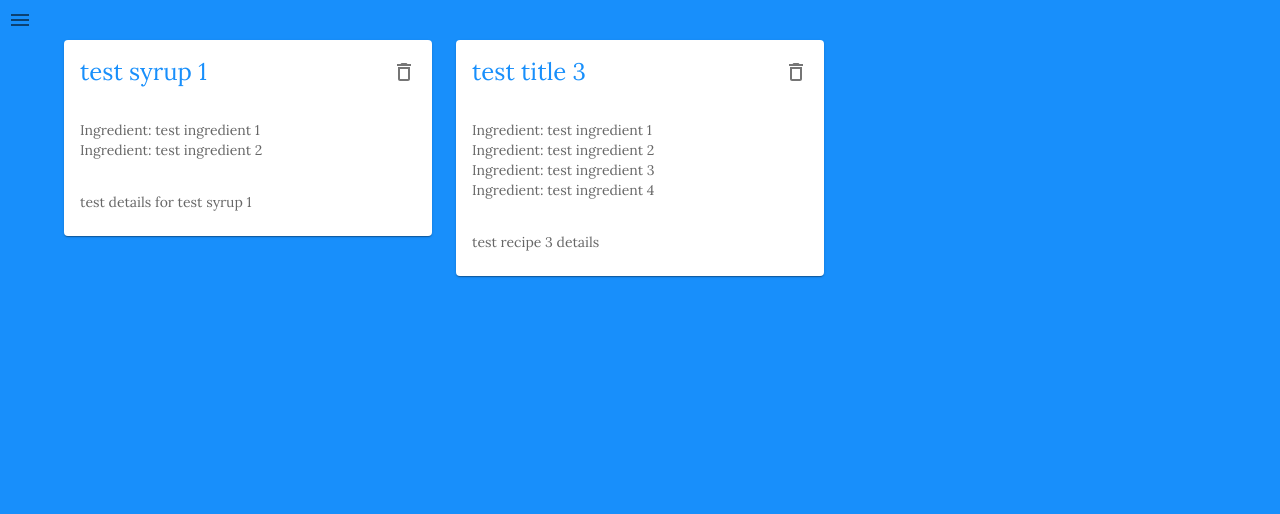
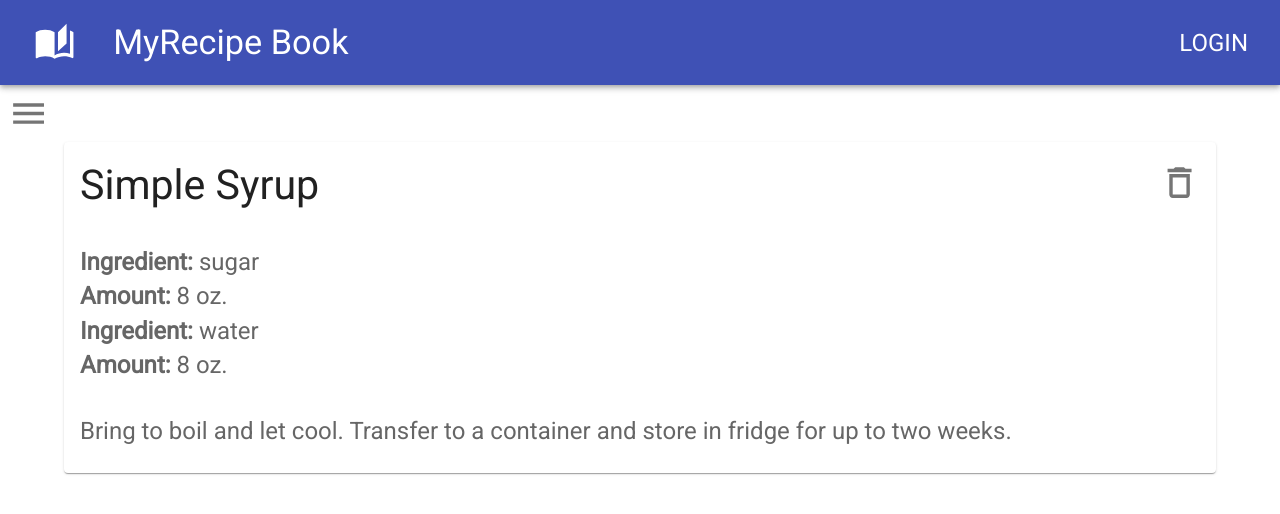
Before and after one commit to drewpate/recipe-book-app, a React (Create React App) app: page /recipes in a window 1280 px wide. Shown: the top 514 px of the page. Built offline with nearby package versions, Linux system fonts and the light colour scheme; data requests are answered from the project's data file.

Commit message:
work on styling, add features to recipes page, add AppBar component

```diff
--- a/data/db.json
+++ b/data/db.json
@@ -1,42 +1,19 @@
 {
   "recipes": [
     {
-      "title": "test syrup 1",
-      "details": "test details for test syrup 1",
+      "title": "Simple Syrup",
+      "details": "Bring to boil and let cool. Transfer to a container and store in fridge for up to two weeks.",
       "ingredients": [
         {
-          "ingredient": "test ingredient 1",
-          "amount": "test amount 1"
+          "ingredient": "sugar",
+          "amount": "8 oz."
         },
         {
-          "ingredient": "test ingredient 2",
-          "amount": "test amount 1"
+          "ingredient": "water",
+          "amount": "8 oz."
         }
       ],
-      "id": 6
-    },
-    {
-      "title": "test title 3",
-      "details": "test recipe 3 details",
-      "ingredients": [
-        {
-          "ingredient": "test ingredient 1",
-          "amount": "amount 1"
-        },
-        {
-          "ingredient": "test ingredient 2",
-          "amount": "amount 2"
-        },
-        {
-          "ingredient": "test ingredient 3",
-          "amount": "amount 3"
-        },
-        {
-          "ingredient": "test ingredient 4",
-          "amount": "amount 4"
-        }
-      ],
-      "id": 7
+      "id": 8
     }
   ]
 }
--- a/package.json
+++ b/package.json
@@ -10,6 +10,7 @@
     "@testing-library/jest-dom": "^5.16.2",
     "@testing-library/react": "^12.1.3",
     "@testing-library/user-event": "^13.5.0",
+    "clsx": "^1.2.1",
     "react": "^17.0.2",
     "react-dom": "^17.0.2",
     "react-router-dom": "^6.3.0",
--- a/src/App.js
+++ b/src/App.js
@@ -3,79 +3,33 @@ import Home from "./Components/Home";
 import NewRecipeForm from "./Components/NewRecipeForm";
 import Recipes from "./Components/Recipes";
 import { ThemeProvider, createTheme } from "@mui/material/styles";
-import { GlobalStyles } from "@mui/material";
-import {
-  Drawer,
-  ListItem,
-  ListItemIcon,
-  ListItemText,
-  IconButton,
-} from "@mui/material";
-import {
-  CheckBoxOutlineBlankOutlined,
-  DraftsOutlined,
-  HomeOutlined,
-  InboxOutlined,
-  MailOutline,
-  ReceiptOutlined,
-} from "@mui/icons-material";
-import MenuIcon from "@mui/icons-material/Menu";
-import { useState } from "react";
-
-const data = [
-  {
-    name: "Home",
-    icon: <HomeOutlined />,
-  },
-  { name: "Inbox", icon: <InboxOutlined /> },
-  { name: "Outbox", icon: <CheckBoxOutlineBlankOutlined /> },
-  { name: "Sent mail", icon: <MailOutline /> },
-  { name: "Draft", icon: <DraftsOutlined /> },
-  { name: "Trash", icon: <ReceiptOutlined /> },
-];
-
-const font = "'Lora', serif";
+import MyDrawer from "./Components/MyDrawer";
+import ButtonAppBar from "./Components/AppBar";
+const font = "'Roboto', sans-serif";
 
 const theme = createTheme({
   palette: {
+    type: "light",
     primary: {
-      main: "#188ffb",
+      main: "#3f51b5",
+    },
+    secondary: {
+      main: "#f50057",
     },
   },
   typography: {
     fontFamily: font,
-    allVariants: {
-      color: "#188ffb",
-    },
+    fontSize: 24,
   },
 });
 
 function App() {
-  const [open, setOpen] = useState(false);
-
-  const getList = () => (
-    <div style={{ width: 250 }} onClick={() => setOpen(false)}>
-      {data.map((item, index) => (
-        <ListItem button key={index}>
-          <ListItemIcon>{item.icon}</ListItemIcon>
-          <ListItemText primary={item.name} />
-        </ListItem>
-      ))}
-    </div>
-  );
-
   return (
     <div className="App">
-      <div>
-        <IconButton onClick={() => setOpen(true)}>
-          <MenuIcon />
-        </IconButton>
-        <Drawer open={open} anchor={"left"} onClose={() => setOpen(false)}>
-          {getList()}
-        </Drawer>
-      </div>
       <ThemeProvider theme={theme}>
-        <GlobalStyles styles={{ body: { backgroundColor: "#188ffb" } }} />
+        <ButtonAppBar />
+        <MyDrawer />
+
         <BrowserRouter>
           <Routes>
             <Route path="/" element={<Home />} />
--- /dev/null
+++ b/src/Components/AppBar.js
@@ -0,0 +1,31 @@
+import * as React from "react";
+import AppBar from "@mui/material/AppBar";
+import Box from "@mui/material/Box";
+import Toolbar from "@mui/material/Toolbar";
+import Typography from "@mui/material/Typography";
+import Button from "@mui/material/Button";
+import IconButton from "@mui/material/IconButton";
+import AutoStoriesIcon from "@mui/icons-material/AutoStories";
+export default function ButtonAppBar() {
+  return (
+    <Box sx={{ flexGrow: 1 }}>
+      <AppBar position="static">
+        <Toolbar>
+          <IconButton
+            size="large"
+            edge="start"
+            color="inherit"
+            aria-label="menu"
+            sx={{ mr: 2 }}
+          >
+            <AutoStoriesIcon sx={{ padding: "10px", display: "flex" }} />
+          </IconButton>
+          <Typography variant="h6" component="div" sx={{ flexGrow: 1 }}>
+            MyRecipe Book
+          </Typography>
+          <Button color="inherit">Login</Button>
+        </Toolbar>
+      </AppBar>
+    </Box>
+  );
+}
--- a/src/Components/Home.js
+++ b/src/Components/Home.js
@@ -1,13 +1,17 @@
 import React from "react";
-import { Card, CardContent, Typography } from "@mui/material";
+import { Card, CardHeader } from "@mui/material";
+import { Container } from "@mui/system";
+import AutoStoriesIcon from "@mui/icons-material/AutoStories";
 
 const Home = () => {
   return (
-    <Card>
-      <CardContent>
-        <Typography>Home Page</Typography>
-      </CardContent>
-    </Card>
+    <Container
+      sx={{ display: "flex", justifyContent: "center", marginTop: "50px" }}
+    >
+      <Card>
+        <CardHeader title={`Welcome`} />
+      </Card>
+    </Container>
   );
 };
 
--- /dev/null
+++ b/src/Components/MyDrawer.js
@@ -0,0 +1,57 @@
+import React from "react";
+import {
+  Drawer,
+  ListItem,
+  ListItemIcon,
+  ListItemText,
+  IconButton,
+  Link,
+} from "@mui/material";
+import { HomeOutlined } from "@mui/icons-material";
+import NotesIcon from "@mui/icons-material/Notes";
+import CreateIcon from "@mui/icons-material/Create";
+import MenuIcon from "@mui/icons-material/Menu";
+import { useState } from "react";
+
+const MyDrawer = () => {
+  const [open, setOpen] = useState(false);
+
+  const data = [
+    {
+      name: "",
+      icon: <HomeOutlined />,
+    },
+    { name: "Recipes", icon: <NotesIcon /> },
+    { name: "NewRecipe", icon: <CreateIcon /> },
+    // { name: "Outbox", icon: <CheckBoxOutlineBlankOutlined /> },
+    // { name: "Sent mail", icon: <MailOutline /> },
+    // { name: "Draft", icon: <DraftsOutlined /> },
+    // { name: "Trash", icon: <ReceiptOutlined /> },
+  ];
+
+  const getList = () => (
+    <div style={{ width: 250 }} onClick={() => setOpen(false)}>
+      {data.map((item, index) => (
+        <Link key={index} href={"/" + item.name}>
+          <ListItem button>
+            <ListItemIcon>{item.icon}</ListItemIcon>
+            <ListItemText primary={item.name} />
+          </ListItem>
+        </Link>
+      ))}
+    </div>
+  );
+
+  return (
+    <div>
+      <IconButton onClick={() => setOpen(true)}>
+        <MenuIcon />
+      </IconButton>
+      <Drawer open={open} anchor={"left"} onClose={() => setOpen(false)}>
+        {getList()}
+      </Drawer>
+    </div>
+  );
+};
+
+export default MyDrawer;
--- a/src/Components/NewRecipeForm.js
+++ b/src/Components/NewRecipeForm.js
@@ -4,13 +4,7 @@ import Card from "@mui/material/Card";
 import Button from "@mui/material/Button";
 import { useState } from "react";
 import TextField from "@mui/material/TextField";
-import { Grid, Radio } from "@mui/material";
-import { FormControl } from "@mui/material";
-import { FormControlLabel } from "@mui/material";
-import { FormLabel } from "@mui/material";
-import { RadioGroup } from "@mui/material";
-import { CardContent, Typography } from "@mui/material";
-import { IconButton } from "@mui/material";
+import { Grid, CardContent, Typography, IconButton } from "@mui/material";
 import { DeleteOutlined } from "@mui/icons-material";
 import { useNavigate } from "react-router-dom";
 
@@ -19,7 +13,6 @@ const NewRecipeForm = () => {
   const [inputFields, setInputFields] = useState({
     title: "",
     details: "",
-    category: "",
     ingredients: [],
   });
 
@@ -129,6 +122,7 @@ const NewRecipeForm = () => {
               placeholder="Title"
               onChange={handleChange}
               error={titleError}
+              sx={{ paddingBottom: "10px" }}
               required
             />
             {inputFields.ingredients.map((ingredient, index) => {
@@ -182,29 +176,11 @@ const NewRecipeForm = () => {
               rows={4}
               onChange={handleChange}
               error={detailsError}
+              sx={{ paddingBottom: "10px" }}
               required
             >
               Details
             </TextField>
-
-            <FormControl sx={{ margin: "5px" }}>
-              <FormLabel>Category:</FormLabel>
-              <RadioGroup value={inputFields.category} name="category">
-                <FormControlLabel
-                  value="Year Round"
-                  name="year round"
-                  control={<Radio />}
-                  label="Year Round"
-                />
-                <FormControlLabel
-                  value="Seasonal"
-                  name="seasonal"
-                  control={<Radio />}
-                  label="Seasonal"
-                />
-              </RadioGroup>
-              <br />
-            </FormControl>
 
             <Button
               sx={{ margin: "5px" }}
--- a/src/Components/RecipeCard.js
+++ b/src/Components/RecipeCard.js
@@ -22,7 +22,9 @@ const RecipeCard = ({ recipe, handleDelete }) => {
       <CardContent>
         {recipe.ingredients.map((ingredient, index) => (
           <Typography key={uuidv4()} variant="body2" color="textSecondary">
-            Ingredient: {recipe.ingredients[index].ingredient}
+            <b>Ingredient:</b> {recipe.ingredients[index].ingredient}
+            <br />
+            <b>Amount:</b> {recipe.ingredients[index].amount}
           </Typography>
         ))}
       </CardContent>
--- a/src/Components/Recipes.js
+++ b/src/Components/Recipes.js
@@ -25,7 +25,7 @@ const Recipes = () => {
     <Container className="container">
       <Grid container spacing={3}>
         {recipes.map((recipe) => (
-          <Grid item key={recipe.id} xs={12} md={6} lg={4}>
+          <Grid item key={recipe.id} xs={12}>
             <RecipeCard recipe={recipe} handleDelete={handleDelete} />
           </Grid>
         ))}
--- a/src/index.css
+++ b/src/index.css
@@ -1,5 +1,4 @@
-@import url("https://fonts.googleapis.com/css2?family=Lora:ital,wght@0,400;0,500;0,600;0,700;1,400&display=swap");
-
+@import url("https://fonts.googleapis.com/css2?family=Roboto&display=swap");
 * {
   margin: 0;
   padding: 0;
```
Also changed, not shown: 1 other file (tests, documents, lock files or other folders).
